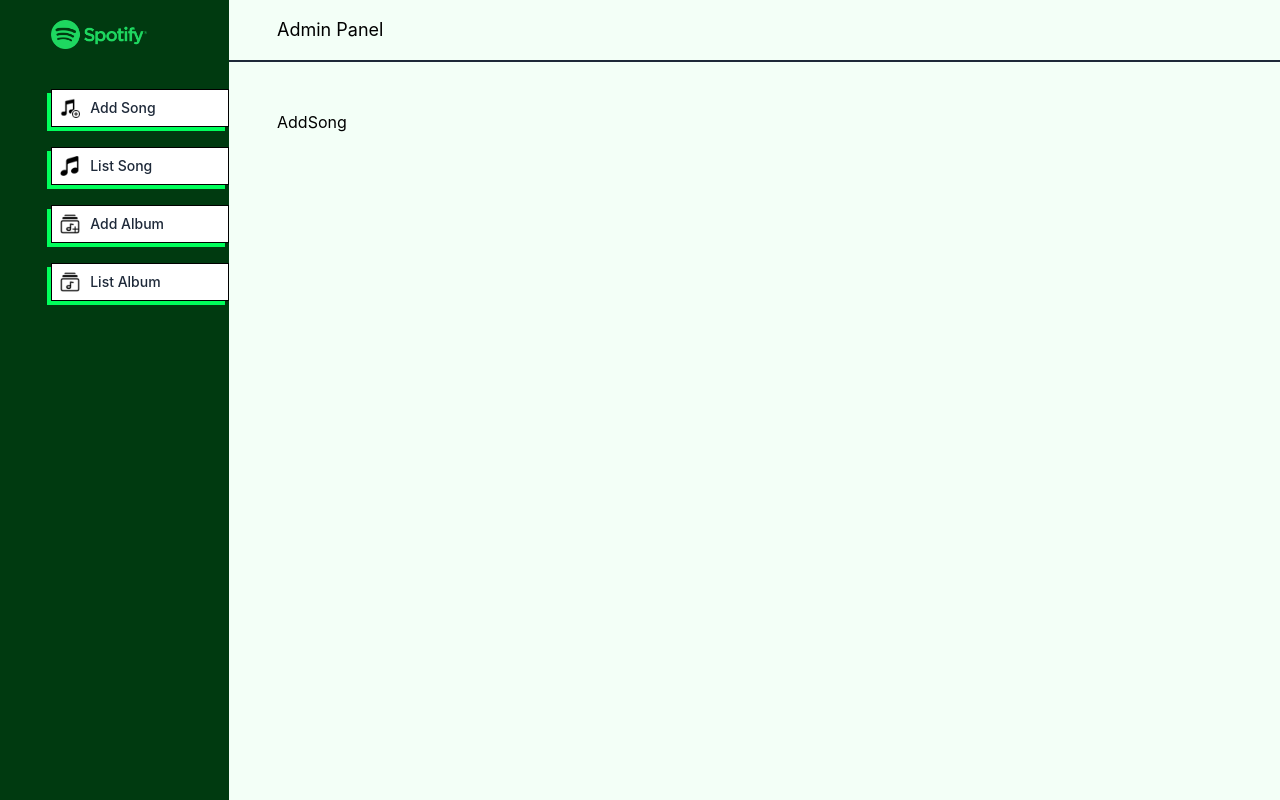
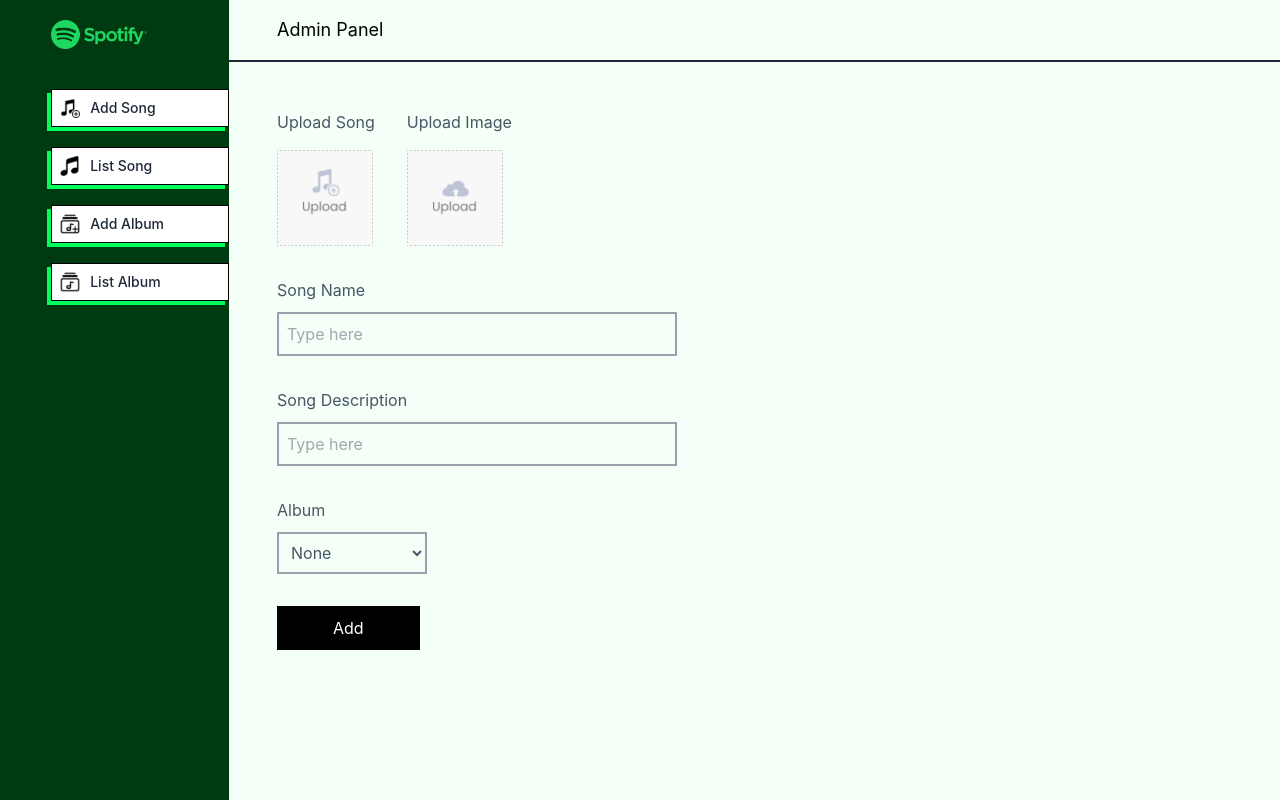
Before and after one commit to omprakash8788/SoundVibe, a React (Vite) app in the folder admin-panel/: page /add-song in a window 1280 px wide. Built offline with nearby package versions, Linux system fonts and the light colour scheme.

Commit message:
ui is ready for add song

```diff
--- a/admin-panel/src/pages/AddAlbum.tsx
+++ b/admin-panel/src/pages/AddAlbum.tsx
@@ -1,8 +1,10 @@
 
 const AddAlbum = () => {
   return (
-    <div>AddAlbum</div>
-  )
-}
+  <div>
+    hi
+  </div>
+  );
+};
 
-export default AddAlbum
+export default AddAlbum;
--- a/admin-panel/src/pages/AddSong.tsx
+++ b/admin-panel/src/pages/AddSong.tsx
@@ -1,7 +1,64 @@
+import { assets } from "../assets/assets"
 
 const AddSong = () => {
   return (
-    <div>AddSong</div>
+     <form className="flex flex-col items-start gap-8 text-gray-600">
+          <div className="flex gap-8">
+            <div className="flex flex-col gap-4">
+              <p>Upload Song</p>
+              <input type="file" id="song" accept="audio/*" hidden />
+              <label htmlFor="song">
+                <img
+                  className="w-24 cursor-pointer"
+                  src={assets.upload_song}
+                  alt="us"
+                />
+              </label>
+            </div>
+
+            <div className="flex flex-col gap-4">
+              <p>Upload Image</p>
+              <input type="file" id="image" accept="image/*" hidden />
+              <label htmlFor="image">
+                <img
+                  className="w-24 cursor-pointer"
+                  src={assets.upload_area}
+                  alt="us"
+                />
+              </label>
+            </div>
+          </div>
+          {/*  */}
+          <div className="flex flex-col gap-2.5">
+            <p>Song Name</p>
+            <input
+              className="bg-transparent outline-green-600 border-2 border-gray-400 p-2 w-100"
+              type="text"
+              placeholder="Type here"
+              required
+            />
+          </div>
+
+          <div className="flex flex-col gap-2.5">
+            <p>Song Description</p>
+            <input
+              className="bg-transparent outline-green-600 border-2 border-gray-400 p-2 w-100"
+              type="text"
+              placeholder="Type here"
+              required
+            />
+          </div>
+
+          <div className="flex flex-col gap-2.5">
+            <p>Album</p>
+            <select className="bg-transparent outline-green-600 border-2 border-gray-400 p-2 w-37.5">
+              <option value="none">None</option>
+            </select>
+          </div>
+
+          <button className="text-base mb-5 bg-black text-white py-2.5 px-14 cursor-pointer">Add</button>
+
+        </form>
   )
 }
 
```
